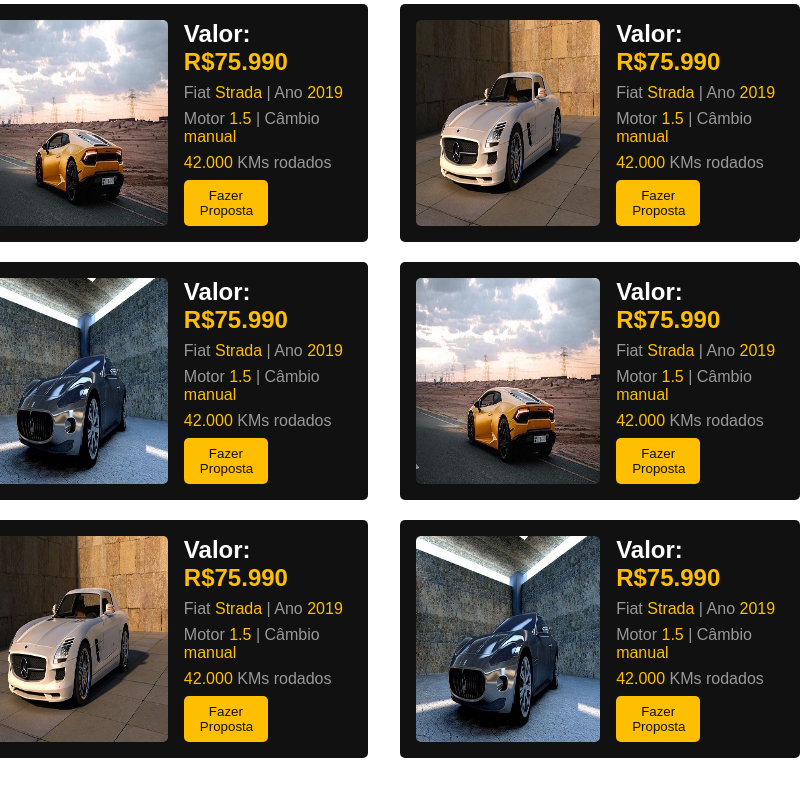
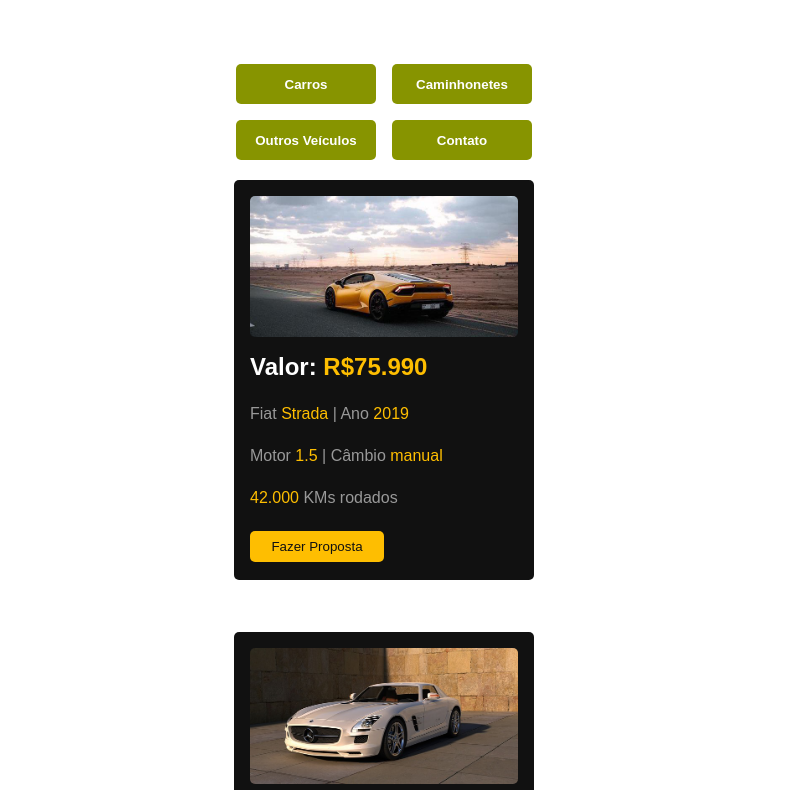
Before and after one commit to GHTassinari/LojaCarros3, a plain HTML site: page index.html in a window 768 px wide. Shown: the part 132-922 px from the top of the page, 800 px wide, since content can reach past the window. Drawn offline with Linux system fonts and the light colour scheme.

Commit message:
Responsivo adicionado

```diff
--- a/index.html
+++ b/index.html
@@ -15,10 +15,14 @@
       </div>
 
       <menu>
-        <button>Carros</button>
-        <button>Caminhonetes</button>
-        <button>Outros Veículos</button>
-        <button>Contato</button>
+        <div class="firstRowMenu">
+          <button>Carros</button>
+          <button>Caminhonetes</button>
+        </div>
+        <div class="secondRowMenu">
+          <button>Outros Veículos</button>
+          <button>Contato</button>
+        </div>
       </menu>
     </header>
 
--- a/style.css
+++ b/style.css
@@ -5,7 +5,7 @@
 }
 
 main {
-    font-family: 'Arial', sans-serif;
+  font-family: "Arial", sans-serif;
 }
 
 header {
@@ -22,11 +22,11 @@
   gap: 8px;
 }
 
-header .firstPart  h1 {
+header .firstPart h1 {
   font-weight: bold;
 }
 
-header .firstPart .shopIcon{
+header .firstPart .shopIcon {
   width: 100px;
   border: 4px solid green;
   border-radius: 50%;
@@ -38,7 +38,15 @@
   gap: 16px;
 }
 
-header menu button {
+header menu div.firstRowMenu,
+header menu div.secondRowMenu {
+  display: flex;
+  flex-direction: row;
+  gap: 16px;
+}
+
+header menu div.firstRowMenu button,
+header menu div.secondRowMenu button {
   background-color: #879400;
   color: #ffffff;
   border: none;
@@ -48,7 +56,8 @@
   font-weight: bold;
 
   height: 40px;
-    padding: 4px 32px;
+  width: 140px;
+  padding: 4px 16px;
   cursor: pointer;
 }
 
@@ -98,7 +107,7 @@
 }
 
 .card .characteristics h2 span {
-    color: #FEBE01;
+  color: #febe01;
 }
 
 .card .characteristics p {
@@ -106,12 +115,12 @@
   color: #999999;
 }
 
-.card .characteristics p span{
-    color: #FEBE01;
+.card .characteristics p span {
+  color: #febe01;
 }
 
 .card .characteristics button {
-    background-color: #FEBE01;
+  background-color: #febe01;
   color: #111111;
   border: none;
   border-radius: 5px;
@@ -124,3 +133,63 @@
 body {
   margin-bottom: 32px;
 }
+
+@media (min-width: 768px) and (max-width: 1024px) {
+  header menu {
+    display: flex;
+    flex-direction: column;
+    gap: 16px;
+  }
+
+  header {
+    justify-content: center;
+    gap: 64px;
+  }
+
+  .card {
+    flex-direction: column;
+    width: 300px;
+  }
+
+  .card img {
+    width: 75%;
+  }
+
+  .card .characteristics {
+    width: 100%;
+  }
+}
+
+@media (max-width: 768px) {
+    header {
+        flex-direction: column;
+    }
+
+    header menu {
+        margin-top: 16px;
+        flex-direction: column;
+    }
+
+    body {
+        flex-direction: column;
+    }
+
+    .row {
+        flex-direction: column;
+    }
+
+    .card img {
+        width: 100%;
+    }
+
+    .card {
+        flex-direction: column;
+        width: 300px;
+
+        height: 400px;
+    }
+    .card .characteristics {
+        width: 100%;
+        gap: 24px;
+    }
+  }
```
Lines whose indentation alone changed are shown as unchanged.
